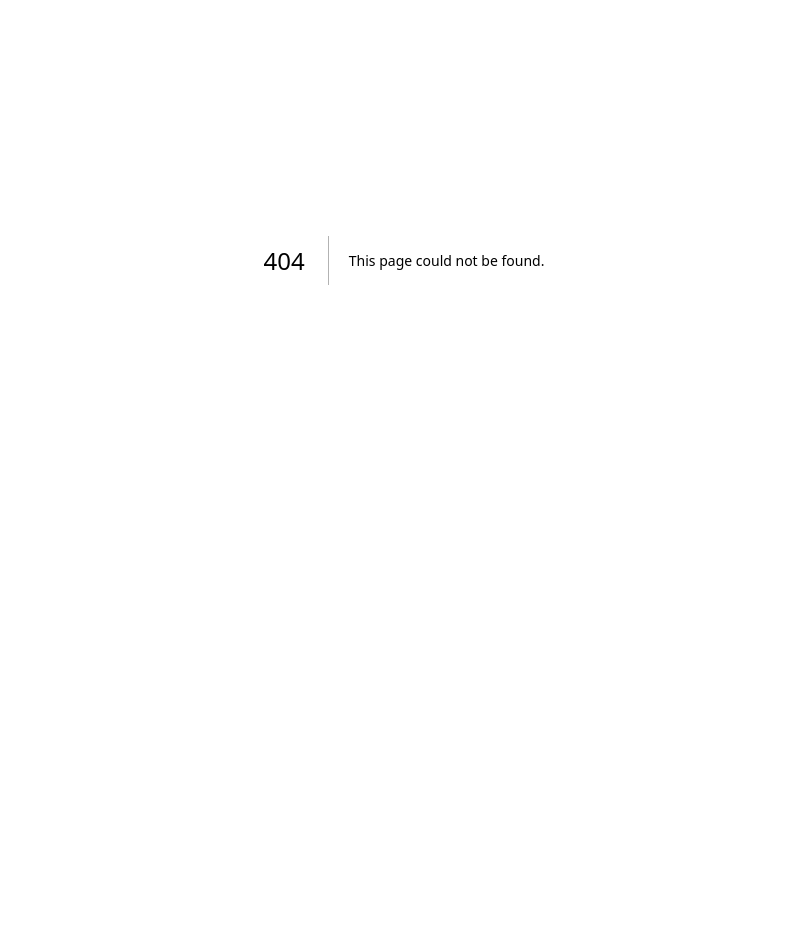
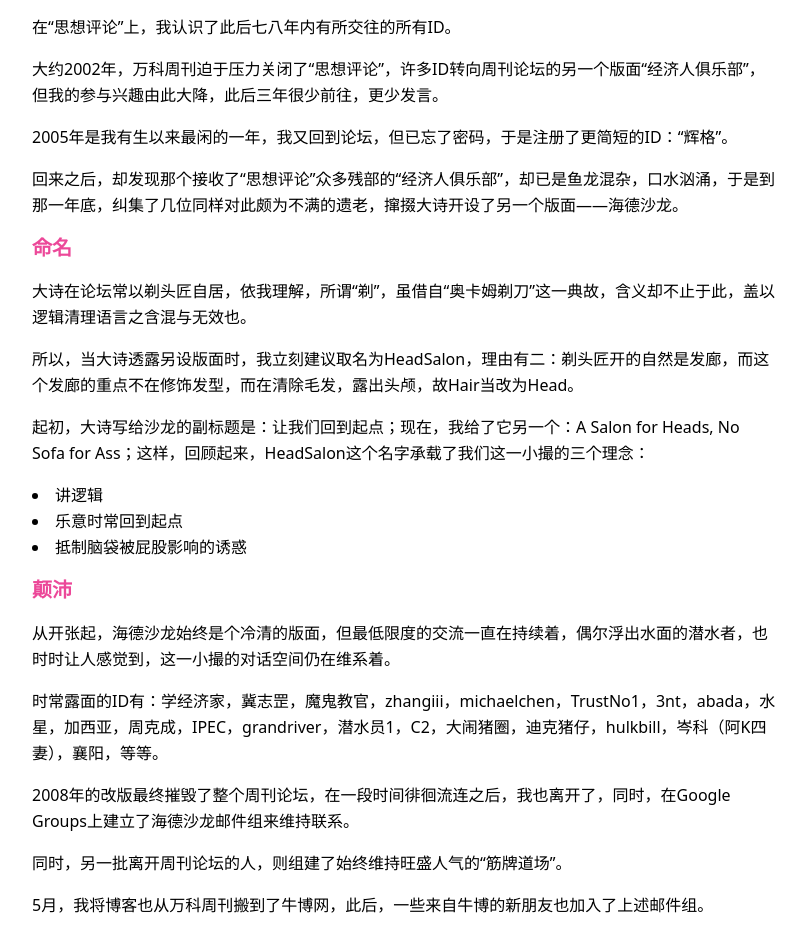
Before and after one commit to BurgerBurglar/head-salon, a Next.js app: page /intro in a window 1280 px wide. Before the commit this address had no page. Shown: the part 220-1157 px from the top of the page, without its empty margins (236-1042 px from the left). Before the commit the page ends 892 px from the top, so only its background shows below. Built offline with nearby package versions, Linux system fonts and the light colour scheme.

Commit message:
add intro page

```diff
--- /dev/null
+++ b/src/pages/intro.tsx
@@ -0,0 +1,60 @@
+import { type NextPage } from "next";
+
+const Intro: NextPage = () => {
+  return (
+    <div className="article">
+      <h3>缘起</h3>
+      <p>
+        2000年前后，我在网上搜索哈耶克著作时，发现了秋风的“奥地利经济学评论”，不久之后，从那里，我又发现了秋风在万科周刊论坛主持的“思想评论”版面，其中的讨论主题立刻吸引了我，于是我注册了平生第一个BBS
+        ID，名曰“辉格党人”。
+      </p>
+      <p>在“思想评论”上，我认识了此后七八年内有所交往的所有ID。</p>
+      <p>
+        大约2002年，万科周刊迫于压力关闭了“思想评论”，许多ID转向周刊论坛的另一个版面“经济人俱乐部”，但我的参与兴趣由此大降，此后三年很少前往，更少发言。
+      </p>
+      <p>
+        2005年是我有生以来最闲的一年，我又回到论坛，但已忘了密码，于是注册了更简短的ID：“辉格”。
+      </p>
+      <p>
+        回来之后，却发现那个接收了“思想评论”众多残部的“经济人俱乐部”，却已是鱼龙混杂，口水汹涌，于是到那一年底，纠集了几位同样对此颇为不满的遗老，撺掇大诗开设了另一个版面——海德沙龙。
+      </p>
+      <h3>命名</h3>
+      <p>
+        大诗在论坛常以剃头匠自居，依我理解，所谓“剃”，虽借自“奥卡姆剃刀”这一典故，含义却不止于此，盖以逻辑清理语言之含混与无效也。
+      </p>
+      <p>
+        所以，当大诗透露另设版面时，我立刻建议取名为HeadSalon，理由有二：剃头匠开的自然是发廊，而这个发廊的重点不在修饰发型，而在清除毛发，露出头颅，故Hair当改为Head。
+      </p>
+      <p>
+        起初，大诗写给沙龙的副标题是：让我们回到起点；现在，我给了它另一个：A
+        Salon for Heads, No Sofa for
+        Ass；这样，回顾起来，HeadSalon这个名字承载了我们这一小撮的三个理念：
+      </p>
+      <ul>
+        <li>讲逻辑</li>
+        <li>乐意时常回到起点</li>
+        <li>抵制脑袋被屁股影响的诱惑</li>
+      </ul>
+      <h3>颠沛</h3>
+      <p>
+        从开张起，海德沙龙始终是个冷清的版面，但最低限度的交流一直在持续着，偶尔浮出水面的潜水者，也时时让人感觉到，这一小撮的对话空间仍在维系着。
+      </p>
+      <p>
+        时常露面的ID有：学经济家，冀志罡，魔鬼教官，zhangiii，michaelchen，TrustNo1，3nt，abada，水星，加西亚，周克成，IPEC，grandriver，潜水员1，C2，大闹猪圈，迪克猪仔，hulkbill，岑科（阿K四妻），襄阳，等等。
+      </p>
+      <p>
+        2008年的改版最终摧毁了整个周刊论坛，在一段时间徘徊流连之后，我也离开了，同时，在Google
+        Groups上建立了海德沙龙邮件组来维持联系。
+      </p>
+      <p>
+        同时，另一批离开周刊论坛的人，则组建了始终维持旺盛人气的“筋牌道场”。
+      </p>
+      <p>
+        5月，我将博客也从万科周刊搬到了牛博网，此后，一些来自牛博的新朋友也加入了上述邮件组。
+      </p>
+      <p>2010年10月2日，牛博网将我的博客从其首页移除。</p>
+      <p>10月9日，我建立了海德沙龙这个博客网站，并成为它目前唯一的博客作者。</p>
+    </div>
+  );
+};
+export default Intro;
--- a/src/styles/globals.scss
+++ b/src/styles/globals.scss
@@ -3,6 +3,7 @@
 @tailwind utilities;
 
 .article {
+  @apply leading-relaxed;
   h2,
   h3 {
     @apply font-bold text-pink-500;
@@ -16,4 +17,7 @@
   ul {
     @apply list-inside list-disc;
   }
+  p {
+    @apply my-4;
+  }
 }
```
